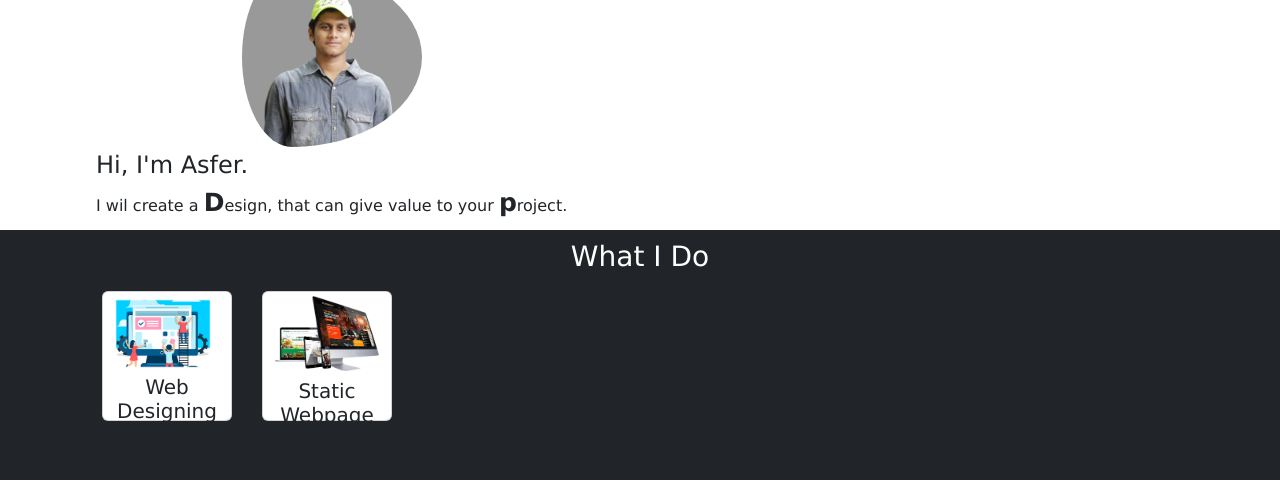
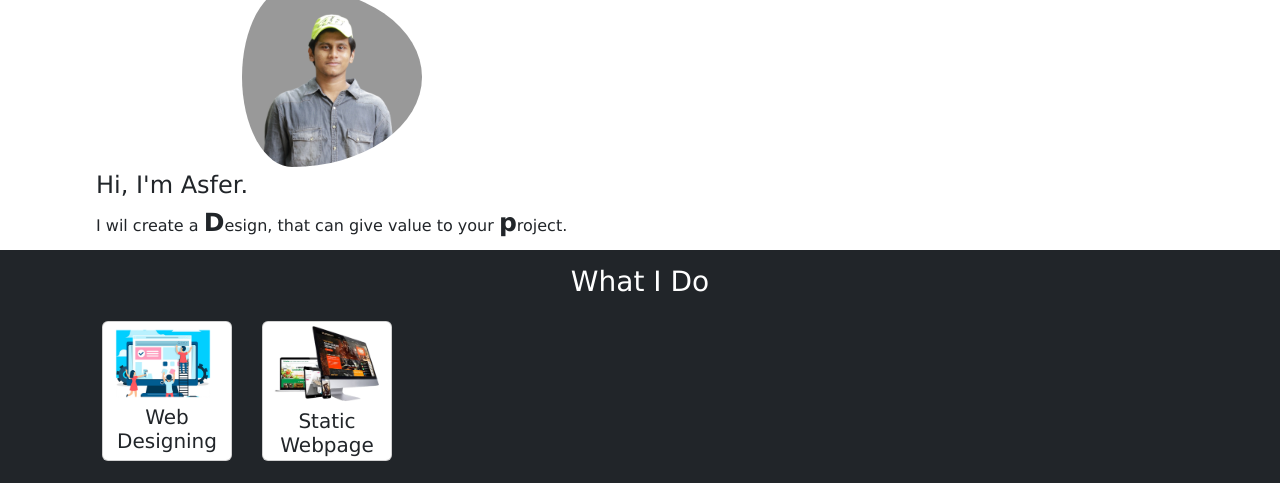
Before and after one commit to Asfer210/Personal-Web, a plain HTML site: page index.html in a window 1280 px wide. Shown: the part 113-596 px from the top of the page. Drawn offline with nearby package versions, Linux system fonts and the light colour scheme.

Commit message:
Update index.html

```diff
--- a/index.html
+++ b/index.html
@@ -41,7 +41,7 @@
     </div>
 </header>
 
-<section style="padding-top:80px;background-color: white;" id="home">
+<section style="padding-top:100px;background-color: white;" id="home">
   <div class="container" >
     <div class="row align-items-center" >
       <div class="col-12" style="width:350px;">
@@ -61,17 +61,17 @@
     </div>
   </div>
 </section>
-<section class=" bg-dark" id="service" style="height: 250px;">
+<section class=" bg-dark" id="service" style="height: 270px;">
   <div class="container">
-    <h3 class="text-center text-white" style="padding-top:10px">What I Do</h3>
+    <h3 class="text-center text-white" style="padding-top:15px">What I Do</h3>
     <div class="row">
         <div class="col-12">
-            <div class="card  text-center" style="width:130px;height:130px;margin-left: 20px;margin-top: 10px;float:left">
+            <div class="card  text-center" style="width:130px;height:140px;margin-left: 20px;margin-top: 15px;float:left">
                 <img class="img-thumbnails p-1" style="width:120px" src="blog_professionaldev-removebg-preview.png" alt="">
                     <h5 class="card-title" >Web Designing</h5>
             </div>
 
-            <div class="card text-center" style="width:130px;height:130px;margin-left:180px;margin-top: 10px;">
+            <div class="card text-center" style="width:130px;height:140px;margin-left:180px;margin-top: 15px;">
                 <img class="img-tumbnail p-1" style="width:120px" src="webpage-removebg-preview.png" alt="">
                     <h5 class="card-title" >Static Webpage</h5>
             </div>
```
